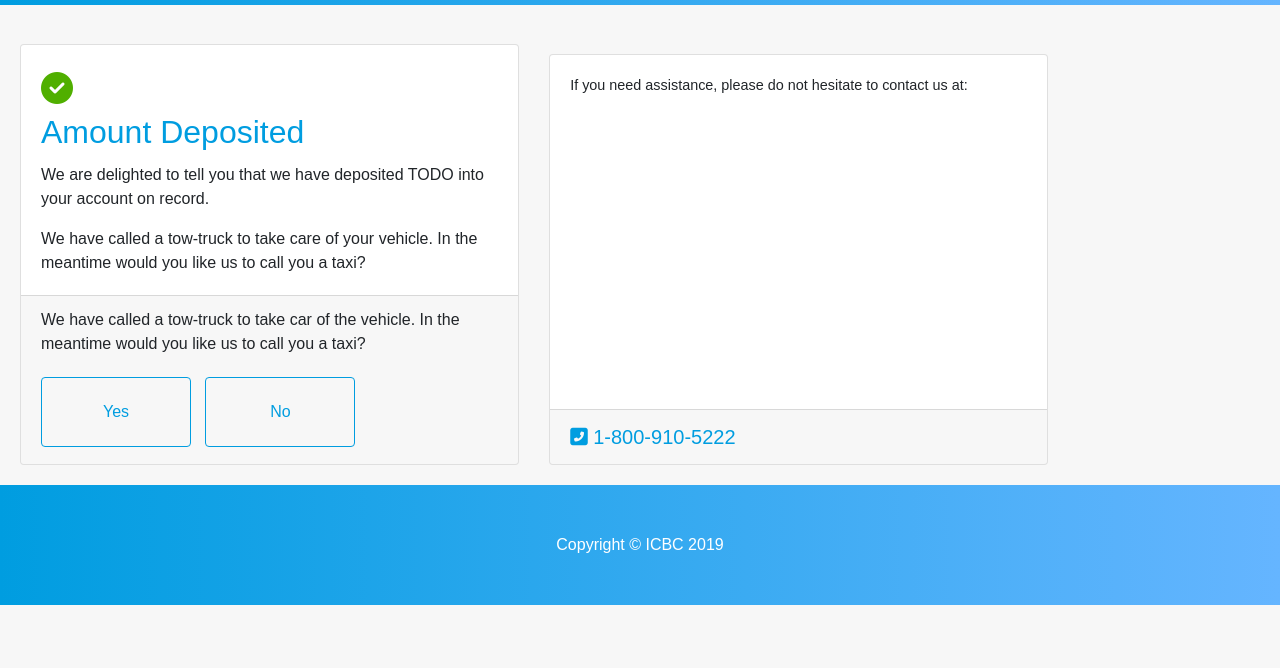
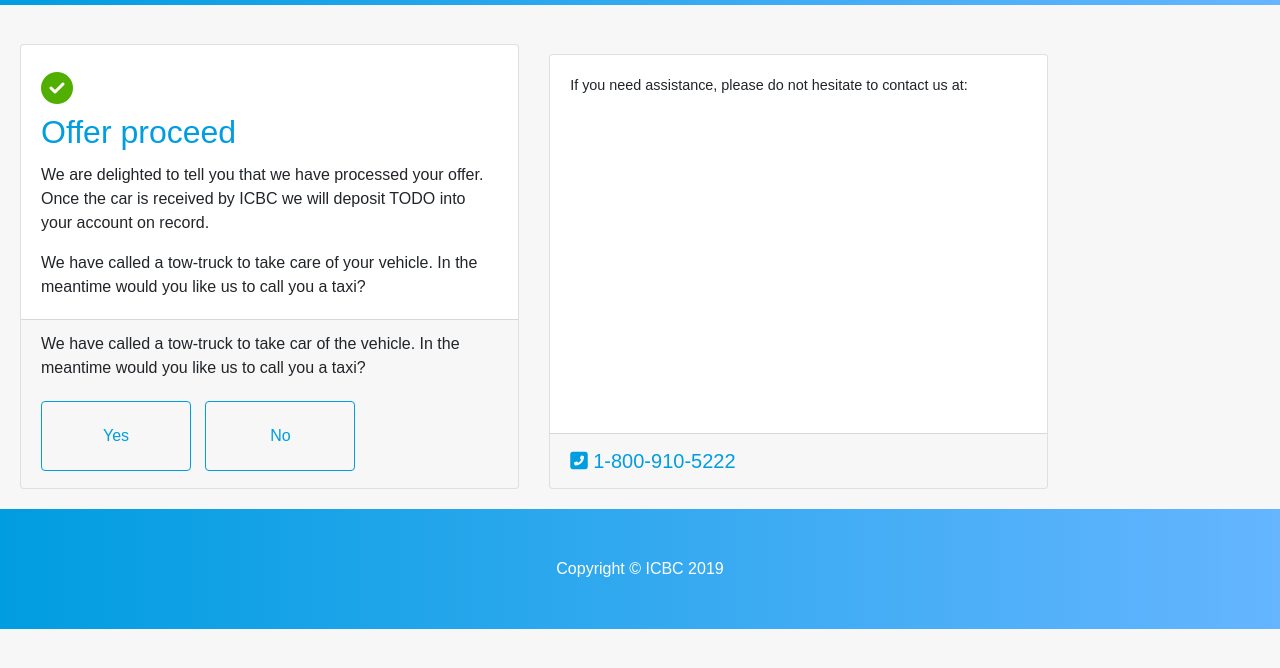
Before and after one commit to htayeb/totalLossEstimator, a website: page pages/accept.html in a window 1280 px wide. Shown: the part 52-720 px from the top of the page. Drawn offline with Linux system fonts and the light colour scheme.

Commit message:
more test

```diff
--- a/pages/accept.html
+++ b/pages/accept.html
@@ -62,8 +62,8 @@
         <div class="card-body">
 
           <p id="green"><i class="fas fa-check-circle fa-1.5x"></i></p>
-          <h2 class="card-title">Amount Deposited</h2>
-          <p class="card-text">We are delighted to tell you that we have deposited TODO into your account on record.
+          <h2 class="card-title">Offer proceed</h2>
+          <p class="card-text">We are delighted to tell you that we have processed your offer. Once the car is received by ICBC we will deposit TODO into your account on record.
            </p>
           <p class="card-text">
             We have called a tow-truck to take care of your vehicle. In the meantime would you like us to call you a taxi?  </p>
```
